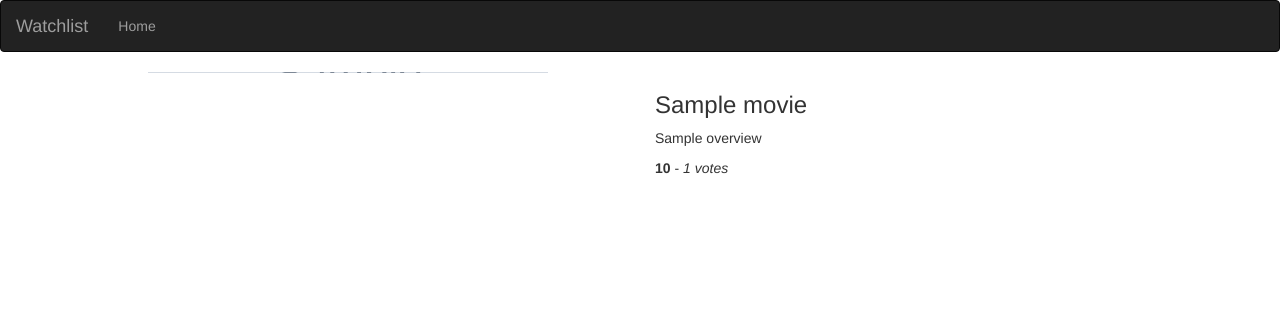
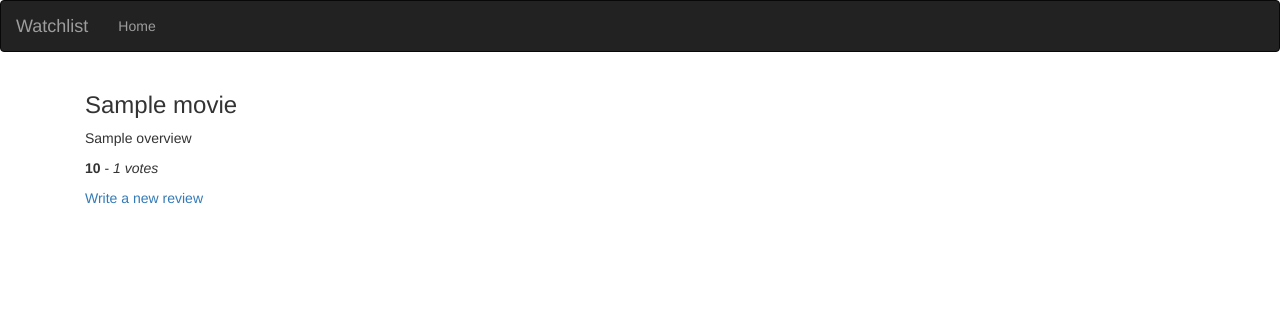
Before and after one commit to JAMAL-MOHAMED-JALDESA-2893/watch-list, a Flask app: template app/templates/movie.html in a window 1280 px wide. Shown: the top 312 px of the page. Run offline with Flask 2, Linux system fonts and the light colour scheme; the template is opened without the code that fills it: most values are stand-ins (such as "Sample title", 1, 10 or a date in 2020); grey boxes marked "Sample" are stand-in pictures; parts of the project's set-up code (start-up, migrations or seed data) failed here and were passed over; some libraries are stand-ins or nearby versions.

```diff
--- a/app/templates/movie.html
+++ b/app/templates/movie.html
@@ -3,19 +3,16 @@
 <div class="container">
 
     <!-- Poster background -->
-    <div class="row">
-        <div class="col-xs-6 col-sm-6 col-md-6 col-lg-6 posterPath" style="background: url({{movie.poster}}) no-repeat center center">
-        </div>
+    <div class="col-xs-6 col-sm-6 col-md-6 col-lg-6 movie-details">
+      <h3>{{ movie.title }}</h3>
 
-        <div class="col-xs-6 col-sm-6 col-md-6 col-lg-6 movie-details">
-            <h3>{{ movie.title }}</h3>
+      <p class="overview"> {{ movie.overview }}</p>
 
-            <p class="overview"> {{ movie.overview }}</p>
-            <p class="ratings"> <b> {{ movie.vote_average }}</b> - <i>{{ movie.vote_count}} votes </i> </p>
+      <p class="ratings"> <b> {{ movie.vote_average }}</b> - <i>{{ movie.vote_count}} votes </i> </p>
+      <a class="ratings" href="/movie/review/new/{{movie.id}}"> Write a new review</a>
 
+</div>
 
-        </div>
-    </div>
 
 </div>
 {% endblock %}
--- a/app/views.py
+++ b/app/views.py
@@ -4,9 +4,9 @@ from .request import get_movies
 from .request import get_movies,get_movie
 from .request import get_movies,get_movie,search_movie
 from flask import render_template,request,redirect,url_for
-from .models import review
+from .models import reviews
 from .forms import ReviewForm
-Review = review.Review
+Review = reviews.Review
 
 
 
```
Also changed, not shown: app/models/reviews.py (+12 -0 lines).
